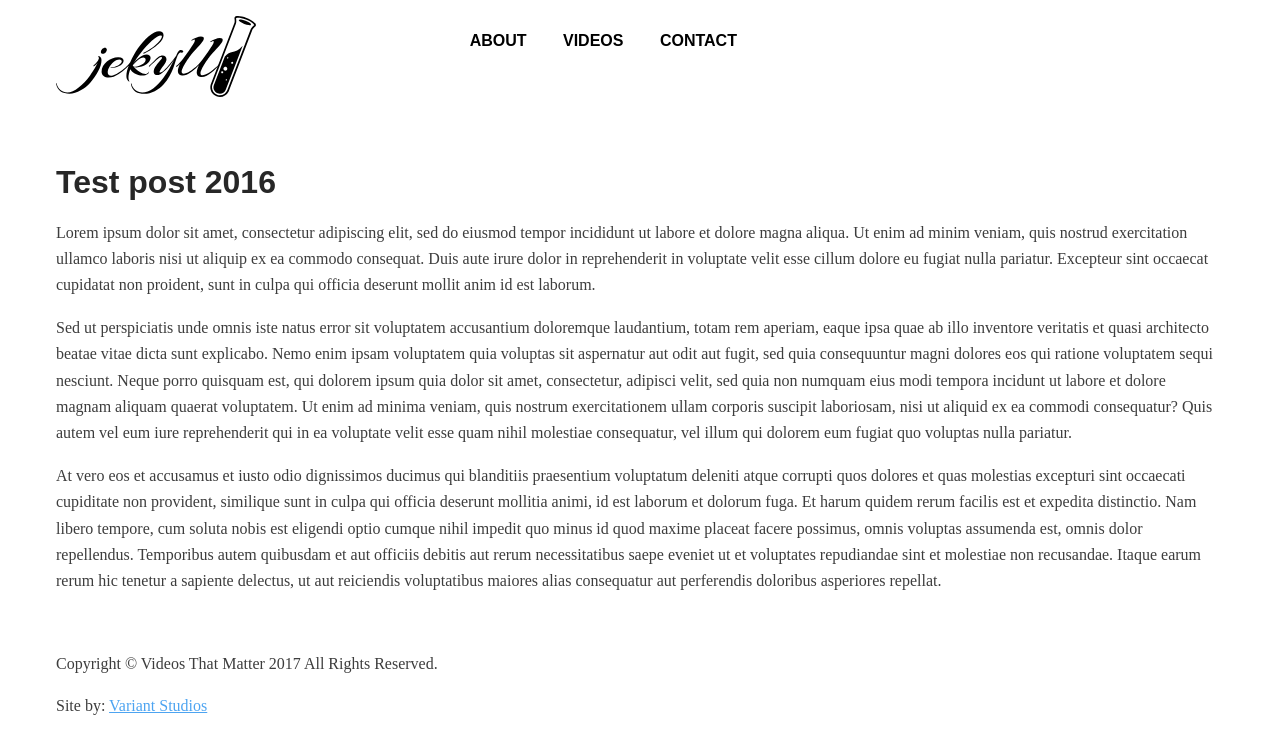
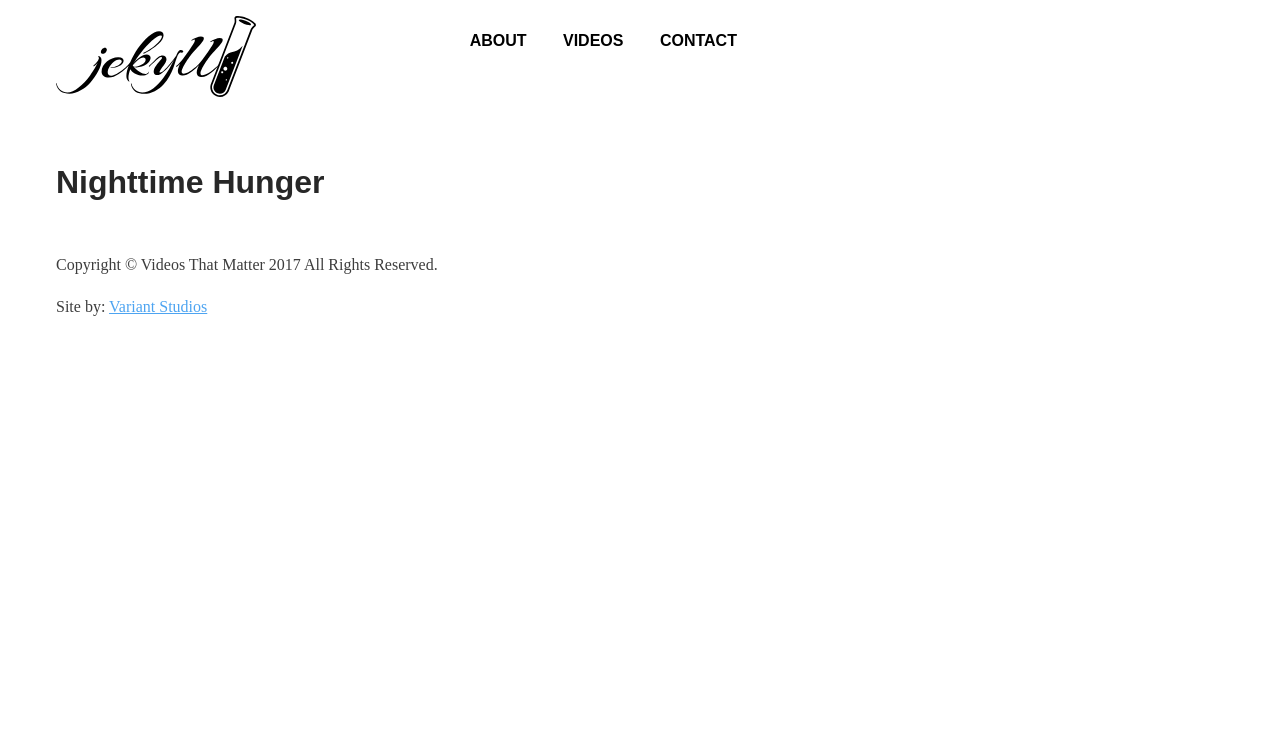
Before and after one commit to michaeldmcqueen/vtm, a Jekyll site: the page built from _videos/nighttimehunger.md, in a window 1280 px wide. Shown: the top 754 px of the page. Built offline with Jekyll 4.4.1, drawn with Linux system fonts in a browser that asks for light colours; nearby versions of some CDN libraries.

Commit message:
Updated '_videos/nighttimehunger.md' via CloudCannon

```diff
--- a/_videos/nighttimehunger.md
+++ b/_videos/nighttimehunger.md
@@ -1,11 +1,5 @@
 ---
-title: Test post 2016
-image_path: /assets/images/blog/blog3.jpg
-description: "At vero eos et accusamus et iusto odio dignissimos ducimus qui blanditiis praesentium voluptatum deleniti atque corrupti quos dolores et quas molestias excepturi sint occaecati cupiditate non provident, similique sunt in culpa qui officia deserunt mollitia animi, id est laborum et dolorum fuga."
+title: Nighttime Hunger
+image_path: /assets/images/videos/NighttimeHunger.jpg
+description:
 ---
-
-Lorem ipsum dolor sit amet, consectetur adipiscing elit, sed do eiusmod tempor incididunt ut labore et dolore magna aliqua. Ut enim ad minim veniam, quis nostrud exercitation ullamco laboris nisi ut aliquip ex ea commodo consequat. Duis aute irure dolor in reprehenderit in voluptate velit esse cillum dolore eu fugiat nulla pariatur. Excepteur sint occaecat cupidatat non proident, sunt in culpa qui officia deserunt mollit anim id est laborum.
-
-Sed ut perspiciatis unde omnis iste natus error sit voluptatem accusantium doloremque laudantium, totam rem aperiam, eaque ipsa quae ab illo inventore veritatis et quasi architecto beatae vitae dicta sunt explicabo. Nemo enim ipsam voluptatem quia voluptas sit aspernatur aut odit aut fugit, sed quia consequuntur magni dolores eos qui ratione voluptatem sequi nesciunt. Neque porro quisquam est, qui dolorem ipsum quia dolor sit amet, consectetur, adipisci velit, sed quia non numquam eius modi tempora incidunt ut labore et dolore magnam aliquam quaerat voluptatem. Ut enim ad minima veniam, quis nostrum exercitationem ullam corporis suscipit laboriosam, nisi ut aliquid ex ea commodi consequatur? Quis autem vel eum iure reprehenderit qui in ea voluptate velit esse quam nihil molestiae consequatur, vel illum qui dolorem eum fugiat quo voluptas nulla pariatur.
-
-At vero eos et accusamus et iusto odio dignissimos ducimus qui blanditiis praesentium voluptatum deleniti atque corrupti quos dolores et quas molestias excepturi sint occaecati cupiditate non provident, similique sunt in culpa qui officia deserunt mollitia animi, id est laborum et dolorum fuga. Et harum quidem rerum facilis est et expedita distinctio. Nam libero tempore, cum soluta nobis est eligendi optio cumque nihil impedit quo minus id quod maxime placeat facere possimus, omnis voluptas assumenda est, omnis dolor repellendus. Temporibus autem quibusdam et aut officiis debitis aut rerum necessitatibus saepe eveniet ut et voluptates repudiandae sint et molestiae non recusandae. Itaque earum rerum hic tenetur a sapiente delectus, ut aut reiciendis voluptatibus maiores alias consequatur aut perferendis doloribus asperiores repellat.
```
